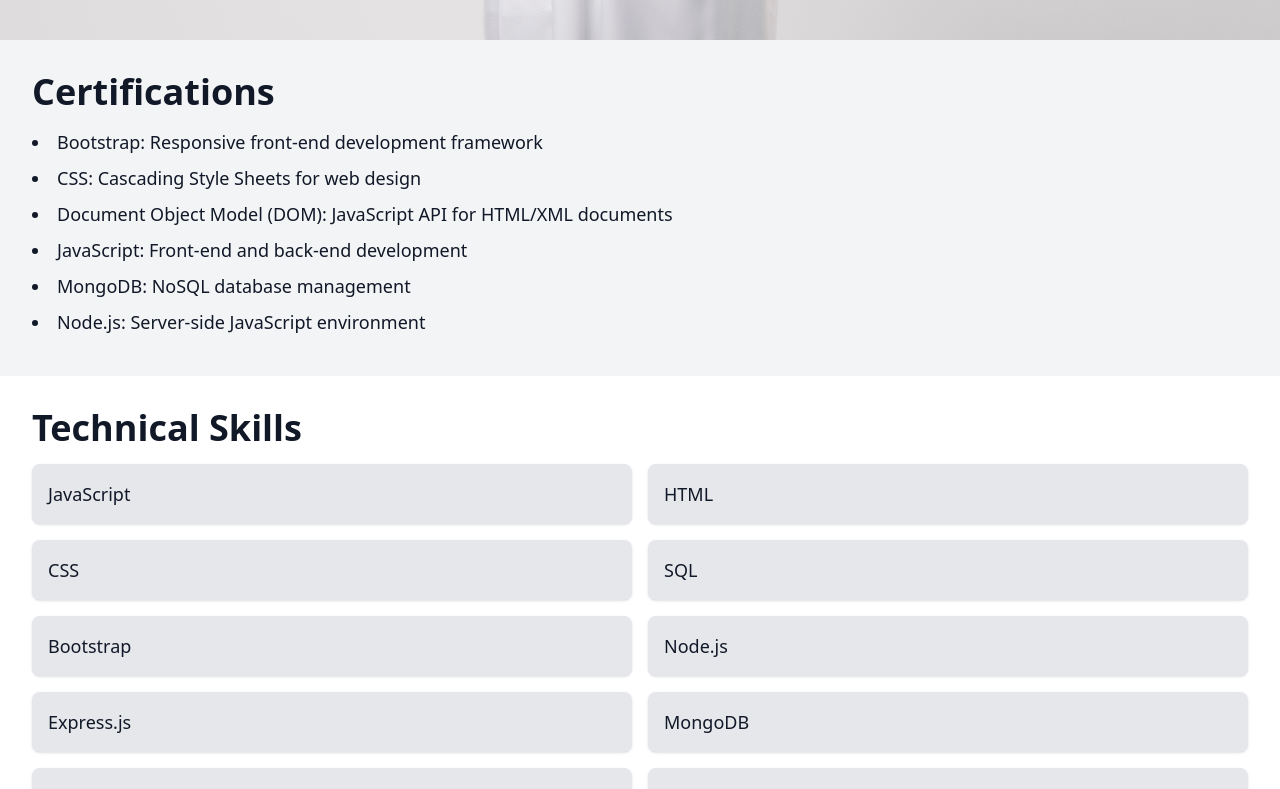
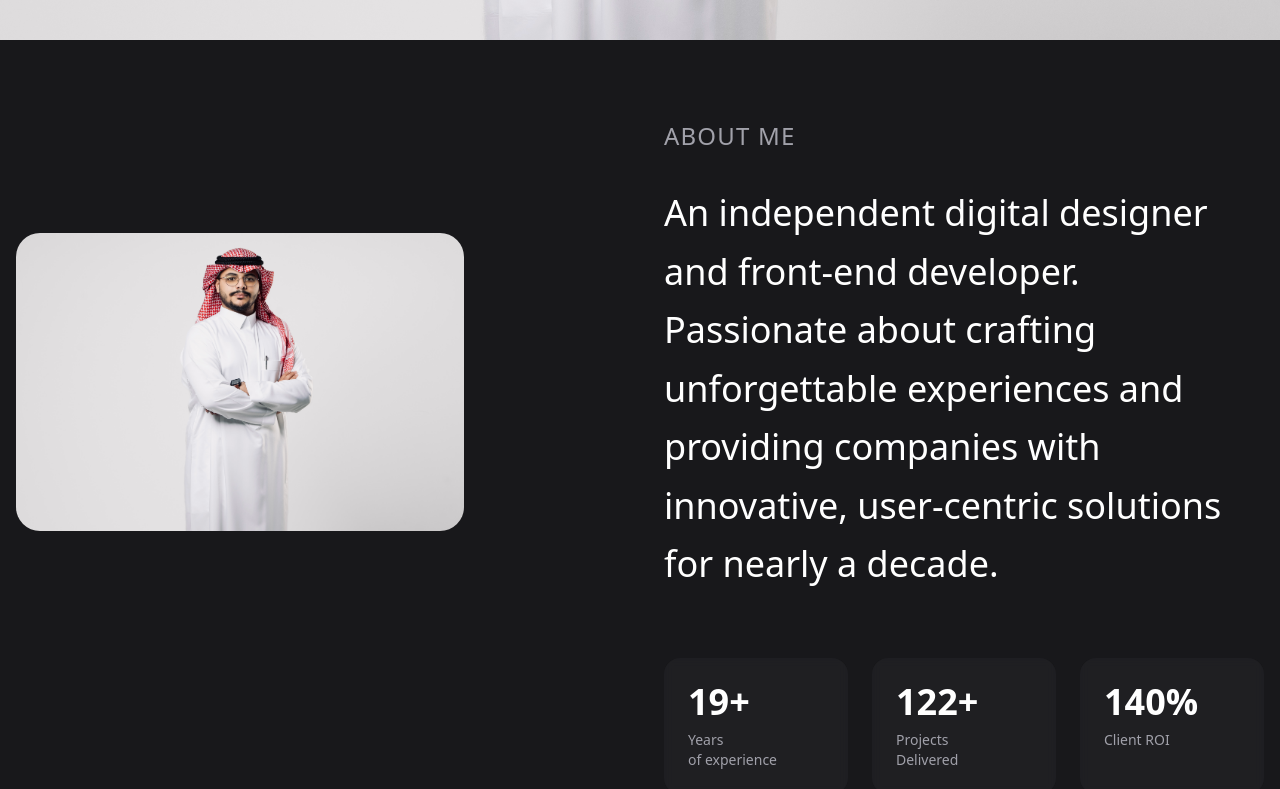
Before and after one commit to alanazi2/rmsr-app, a React (Vite) app: page / in a window 1280 px wide. Shown: the part 760-1549 px from the top of the page. Built offline with nearby package versions, Linux system fonts and the light colour scheme.

Commit message:
feat: add HomePage component with animations

```diff
--- a/src/App.tsx
+++ b/src/App.tsx
@@ -1,19 +1,16 @@
 import Header from './Components/Header';
 import HomePage from './Components/HomePage';
-import SecondPage from './Components/SecondPage';
+
 import Footer from './Components/Footer';
 
-const App: React.FC = () => {
+function App() {
   return (
-    <div className="flex flex-col min-h-screen bg-gray-100 text-gray-900">
+    <div className="flex flex-col min-h-screen">
       <Header />
-      <div className="flex-grow">
-        <HomePage />
-        <SecondPage />
-      </div>
+      <HomePage />
       <Footer />
     </div>
   );
-};
+}
 
 export default App;
--- a/src/Components/HomePage.tsx
+++ b/src/Components/HomePage.tsx
@@ -1,24 +1,78 @@
 import React from 'react';
+import { motion } from 'framer-motion';
+import Image from './Image'; // استخدم مكون Image إذا كان لديك إعداد لـ Next.js
 
 const HomePage: React.FC = () => {
-  const certifications = [
-    "Bootstrap: Responsive front-end development framework",
-    "CSS: Cascading Style Sheets for web design",
-    "Document Object Model (DOM): JavaScript API for HTML/XML documents",
-    "JavaScript: Front-end and back-end development",
-    "MongoDB: NoSQL database management",
-    "Node.js: Server-side JavaScript environment",
-  ];
+  return (
+    <div className="min-h-screen bg-zinc-900 text-white">
+      <div className="container mx-auto px-4 py-20">
+        <div className="grid gap-8 lg:grid-cols-2 lg:gap-12 items-center">
+          {/* Profile Image */}
+          <motion.div
+            initial={{ opacity: 0, x: -20 }}
+            animate={{ opacity: 1, x: 0 }}
+            transition={{ duration: 0.5 }}
+            className="relative aspect-square max-w-md mx-auto lg:mx-0"
+          >
+            <img
+              src="/rms1.jpg"
+              alt="Rashid Alanazi"
+              className="rounded-3xl object-cover"
+            />
+          </motion.div>
 
-  return (
-    <main className="p-8 bg-gray-100 text-gray-900">
-      <h2 className="text-4xl font-bold mb-4">Certifications</h2>
-      <ul className="list-disc list-inside">
-        {certifications.map((cert, index) => (
-          <li key={index} className="text-lg mb-2">{cert}</li>
-        ))}
-      </ul>
-    </main>
+          {/* Content */}
+          <motion.div
+            initial={{ opacity: 0, y: 20 }}
+            animate={{ opacity: 1, y: 0 }}
+            transition={{ duration: 0.5, delay: 0.2 }}
+            className="space-y-8"
+          >
+            <h2 className="text-2xl font-medium tracking-wider text-zinc-400">
+              ABOUT ME
+            </h2>
+
+            <p className="text-4xl font-light leading-relaxed">
+              An independent digital designer and front-end developer. Passionate about crafting unforgettable experiences and providing companies with innovative, user-centric solutions for nearly a decade.
+            </p>
+
+            {/* Stats Grid */}
+            <div className="grid grid-cols-3 gap-6 pt-8">
+              {[
+                { value: "19+", label: "Years", sublabel: "of experience" },
+                { value: "122+", label: "Projects", sublabel: "Delivered" },
+                { value: "140%", label: "Client ROI", sublabel: "" },
+              ].map((stat, index) => (
+                <motion.div
+                  key={index}
+                  initial={{ opacity: 0, y: 20 }}
+                  animate={{ opacity: 1, y: 0 }}
+                  transition={{ duration: 0.5, delay: 0.4 + index * 0.1 }}
+                  className="relative p-6 rounded-2xl bg-zinc-800/50 backdrop-blur-sm"
+                >
+                  <div className="text-4xl font-bold mb-2">{stat.value}</div>
+                  <div className="text-sm text-zinc-400">
+                    {stat.label}
+                    {stat.sublabel && <span className="block">{stat.sublabel}</span>}
+                  </div>
+                </motion.div>
+              ))}
+            </div>
+          </motion.div>
+        </div>
+      </div>
+
+      {/* Background Pattern */}
+      <div
+        className="fixed inset-0 -z-10 opacity-30"
+        style={{
+          backgroundImage: `radial-gradient(circle at center, rgba(255,255,255,0.1) 0%, transparent 70%)`,
+          backgroundSize: '100% 100%',
+          backgroundPosition: 'center',
+          backgroundRepeat: 'no-repeat',
+        }}
+      />
+    </div>
   );
 };
 
```
